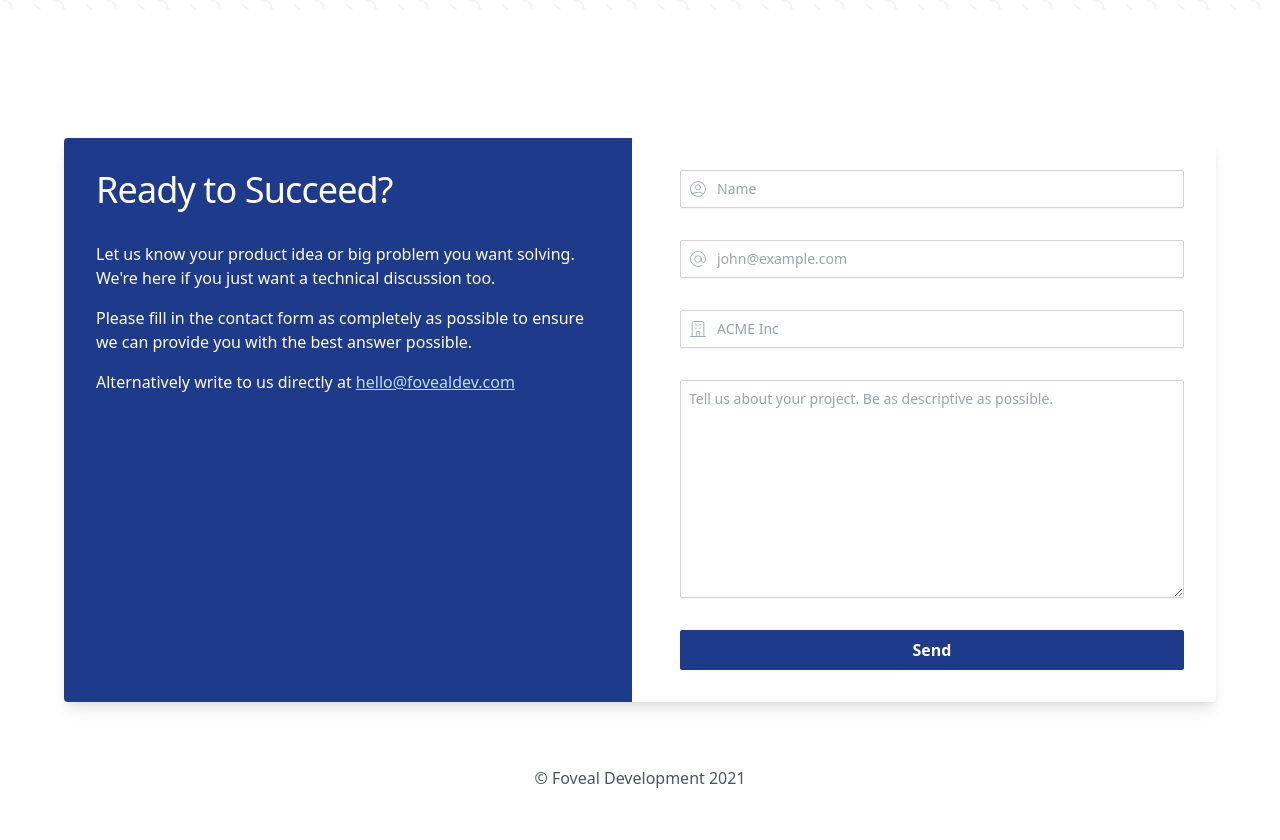
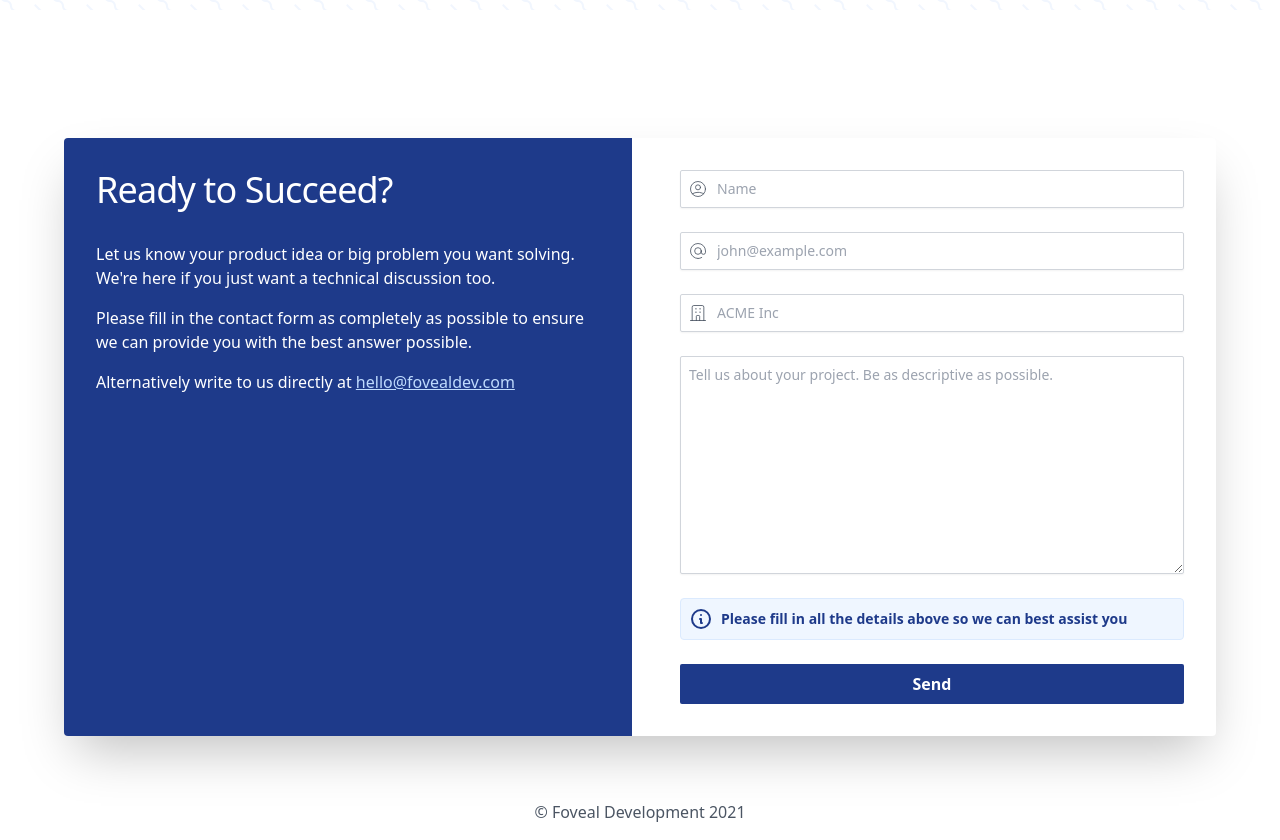
Before and after one commit to ingalless/website, a Next.js app: page / in a window 1280 px wide. Shown: the part 1200-2040 px from the top of the page. Before the commit the page ends 2006 px from the top, so only its background shows below. Built offline with nearby package versions, Linux system fonts and the light colour scheme; no server answers.

Commit message:
Finish contact form

```diff
--- a/components/contact.tsx
+++ b/components/contact.tsx
@@ -1,10 +1,33 @@
 import Form, { Field, useForm } from "rc-field-form";
-import { Email, User, Company } from "../svg";
-
+import { Email, User, Company, Info, Error, Success } from "../svg";
+import axios from "axios";
+import { useState } from "react";
+interface FormValues {
+  name?: string;
+  email?: string;
+  company?: string;
+  about?: string;
+}
+type FormState = "success" | "error";
 export default function Contact() {
-  const [form] = useForm();
+  const [form] = useForm<FormValues>();
+  const [submissionState, setSubmissionState] = useState<FormState>();
+  const submit = async () => {
+    try {
+      const values = await form.getFieldsValue();
+      await axios.post("/api/contact", values);
+      setSubmissionState("success");
+    } catch (error) {
+      setSubmissionState("error");
+      if (error.response) {
+        console.error("Form failed to submit");
+      } else {
+        console.error(error);
+      }
+    }
+  };
   return (
-    <div className="grid grid-cols-1 md:grid-cols-2 gap-x-4 bg-white rounded shadow-lg border-separate overflow-hidden">
+    <div className="grid grid-cols-1 md:grid-cols-2 gap-x-4 bg-white rounded shadow-2xl border-separate overflow-hidden">
       <div className="space-y-4 bg-blue-900 text-white p-8">
         <h2 className="text-4xl tracking-tight font-medium text-left pb-4">
           Ready to Succeed?
@@ -27,60 +50,89 @@ export default function Contact() {
           </a>
         </p>
       </div>
-      <Form form={form} className="flex flex-col space-y-8 p-8">
+      <Form form={form} className="flex flex-col space-y-6 p-8">
+        <>
           <Field name="name">
-          <Input icon={<User />} placeholder="Name" type="text" name="name" />
+            <Input icon={<User />} placeholder="Name" type="text" />
           </Field>
           <Field name="email">
             <Input
               icon={<Email />}
               type="email"
-            name="email"
               placeholder="john@example.com"
             />
           </Field>
-        <Field>
-          <Input
-            icon={<Company />}
-            type="text"
-            name="company"
-            placeholder="ACME Inc"
-          />
+          <Field name="company">
+            <Input icon={<Company />} type="text" placeholder="ACME Inc" />
           </Field>
+          <Field name="about">
             <TextArea
               name="about"
               placeholder="Tell us about your project. Be as descriptive as possible."
             />
-        <button className="rounded-sm bg-blue-900 hover:bg-blue-800 transition-colors text-white px-4 py-2 font-bold">
+          </Field>
+          {submissionState === undefined && <InfoBox />}
+          {submissionState === "success" && <SuccessBox />}
+          {submissionState === "error" && <ErrorBox />}
+          <button
+            onClick={submit}
+            className="rounded-sm bg-blue-900 hover:bg-blue-800 transition-colors text-white px-4 py-2 font-bold"
+          >
             Send
           </button>
+        </>
       </Form>
     </div>
   );
 }
 
+const SuccessBox = () => (
+  <div className="border p-2 flex place-items-center space-x-2 border-green-100 bg-green-50 text-green-900 font-semibold rounded text-sm">
+    <Success />
+    <p>We've got your email! We will be in touch shortly.</p>
+  </div>
+);
+const ErrorBox = () => (
+  <div className="border p-2 flex place-items-center space-x-2 border-red-200 bg-red-100 text-red-900 font-semibold rounded text-sm">
+    <Error />
+    <p>Please make sure all the above fields are filled in correctly</p>
+  </div>
+);
+const InfoBox = () => (
+  <div className="border p-2 flex place-items-center space-x-2 border-blue-100 bg-blue-50 text-blue-900 font-semibold rounded text-sm">
+    <Info />
+    <p>Please fill in all the details above so we can best assist you</p>
+  </div>
+);
+
 interface InputProps {
   type: "text" | "email";
-  name: string;
   placeholder?: string;
   icon?: React.ReactNode;
+  value?: string;
 }
-const Input = ({ type, name, placeholder, icon }: InputProps) => {
+const Input = ({
+  type,
+  placeholder,
+  icon,
+  value = "",
+  ...props
+}: InputProps) => {
   return (
-    <div className="relative text-gray-400 focus-within:text-gray-600">
+    <div className="relative text-gray-600">
       {icon && (
         <div className="absolute inset-y-0 left-0 flex items-center pl-2 pointer-events-none">
           {icon}
         </div>
       )}
       <input
+        value={value}
+        {...props}
         placeholder={placeholder}
-        name={name}
-        id={name}
         type={type}
         className={`block ${
           icon ? "pl-9" : ""
-        } transition-colors focus:outline-none p-2 focus:shadow-inner shadow-sm focus:border-blue-900 w-full sm:text-sm border border-gray-300 rounded-sm`}
+        } transition-colors focus:outline-none p-2 focus:shadow-inner shadow-sm w-full sm:text-sm border rounded-sm border-gray-300 focus:border-blue-900`}
       />
     </div>
   );
@@ -89,16 +141,24 @@ const Input = ({ type, name, placeholder, icon }: InputProps) => {
 interface TextAreaProps {
   name: string;
   placeholder?: string;
+  value?: string;
 }
-const TextArea = ({ name, placeholder }: TextAreaProps) => {
+const TextArea = ({
+  name,
+  placeholder,
+  value = "",
+  ...props
+}: TextAreaProps) => {
   return (
     <textarea
-      className="transition-colors p-2 focus:shadow-inner shadow-sm focus:outline-none focus:border-blue-900 mt-1 block w-full sm:text-sm border border-gray-300 rounded-sm"
+      className="text-gray-600 transition-colors p-2 focus:shadow-inner shadow-sm focus:outline-none focus:border-blue-900 mt-1 block w-full sm:text-sm border border-gray-300 rounded-sm"
       placeholder={placeholder}
       name={name}
       id={name}
       cols={30}
       rows={10}
+      value={value}
+      {...props}
     ></textarea>
   );
 };
--- a/package.json
+++ b/package.json
@@ -8,7 +8,9 @@
   },
   "dependencies": {
     "autoprefixer": "^10.1.0",
+    "axios": "^0.21.1",
     "next": "latest",
+    "nodemailer": "^6.4.17",
     "postcss": "^8.2.2",
     "rc-field-form": "^1.17.3",
     "react": "^17.0.1",
--- /dev/null
+++ b/pages/api/contact.ts
@@ -0,0 +1,91 @@
+import type { NextApiRequest, NextApiResponse } from "next";
+import nodemailer from "nodemailer";
+
+const confirmationMessage = (name: string) => `Hey ${name}
+
+Here's a quick email to let you know we received your contact request. We will be in touch soon to discuss your project.
+
+Kind regards,
+
+Jonny Ingall
+Foveal Development
+https://foveal.dev
+`;
+
+interface ContactDetails {
+  name: string;
+  email: string;
+  company: string;
+  about: string;
+}
+const messageToMe = ({
+  name,
+  email,
+  company,
+  about,
+}: ContactDetails) => `Request for Contact from ${name}
+
+Name: ${name}
+Email: ${email}
+Company: ${company}
+About:
+${about}
+
+Sent from https://fovealdev.com
+`;
+
+const { MAIL_HOST, MAIL_PORT, MAIL_USER, MAIL_PASSWORD } = process.env;
+
+export default (req: NextApiRequest, res: NextApiResponse) => {
+  const data = req.body;
+  if (!data.name) {
+    return res.status(422).end();
+  }
+  if (!data.email) {
+    return res.status(422).end();
+  }
+  if (!data.company) {
+    return res.status(422).end();
+  }
+  if (!data.about) {
+    return res.status(422).end();
+  }
+  const transporter = nodemailer.createTransport({
+    host: MAIL_HOST,
+    port: MAIL_PORT,
+    secure: true,
+    auth: {
+      user: MAIL_USER,
+      pass: MAIL_PASSWORD,
+    },
+  });
+  transporter.verify((error, success) => {
+    if (error) {
+      console.log(error);
+    }
+  });
+
+  const customerEmail = {
+    from: "Foveal Development <dev@fovealdev.com>",
+    to: data.email,
+    subject: "Your recent contact request - Foveal Development",
+    text: confirmationMessage(data.name),
+  };
+  const emailToMe = {
+    from: "Contact Us Form <dev@fovealdev.com>",
+    to: "hello@fovealdev.com",
+    subject: `Contact Us Request - ${data.name}`,
+    text: messageToMe(data),
+  };
+  transporter.sendMail(customerEmail, (error) => {
+    if (error) {
+      console.error("Failed to send to customer", error);
+    }
+  });
+  transporter.sendMail(emailToMe, (error) => {
+    if (error) {
+      console.error("Failed to send to me", error);
+    }
+  });
+  res.status(200).end();
+};
--- a/pages/api/log.ts
+++ /dev/null
@@ -1,9 +0,0 @@
-import type { NextApiRequest, NextApiResponse } from "next";
-
-export default (req: NextApiRequest, res: NextApiResponse) => {
-  const data = {
-    ...JSON.parse(req.body),
-  };
-  console.log(JSON.parse(req.body));
-  res.status(200).end();
-};
--- a/pages/index.tsx
+++ b/pages/index.tsx
@@ -1,15 +1,10 @@
 import Link from "next/link";
-import { useEffect } from "react";
-import { logEvent } from "../analytics";
 import Contact from "../components/contact";
 import Layout from "../components/layout";
 import Nav from "../components/nav";
 import { LandingIllustration } from "../svg";
 
 export default function IndexPage() {
-  useEffect(() => {
-    logEvent({ page: "Home", type: "VISIT" });
-  }, []);
   return (
     <Layout
       title="Foveal Development - Bespoke Web Development"
--- a/svg/index.tsx
+++ b/svg/index.tsx
@@ -96,6 +96,23 @@ const LandingIllustration = () => (
   </svg>
 );
 
+const Info = () => (
+  <svg
+    className="w-6 h-6"
+    xmlns="http://www.w3.org/2000/svg"
+    fill="none"
+    viewBox="0 0 24 24"
+    stroke="currentColor"
+  >
+    <path
+      strokeLinecap="round"
+      strokeLinejoin="round"
+      strokeWidth={2}
+      d="M13 16h-1v-4h-1m1-4h.01M21 12a9 9 0 11-18 0 9 9 0 0118 0z"
+    />
+  </svg>
+);
+
 const User = () => (
   <svg
     className="w-5 h-5"
@@ -130,6 +147,40 @@ const Email = () => (
   </svg>
 );
 
+const Success = () => (
+  <svg
+    className="w-6 h-6"
+    xmlns="http://www.w3.org/2000/svg"
+    fill="none"
+    viewBox="0 0 24 24"
+    stroke="currentColor"
+  >
+    <path
+      strokeLinecap="round"
+      strokeLinejoin="round"
+      strokeWidth={2}
+      d="M9 12l2 2 4-4m6 2a9 9 0 11-18 0 9 9 0 0118 0z"
+    />
+  </svg>
+);
+
+const Error = () => (
+  <svg
+    className="w-6 h-6"
+    xmlns="http://www.w3.org/2000/svg"
+    fill="none"
+    viewBox="0 0 24 24"
+    stroke="currentColor"
+  >
+    <path
+      strokeLinecap="round"
+      strokeLinejoin="round"
+      strokeWidth={2}
+      d="M12 9v2m0 4h.01m-6.938 4h13.856c1.54 0 2.502-1.667 1.732-3L13.732 4c-.77-1.333-2.694-1.333-3.464 0L3.34 16c-.77 1.333.192 3 1.732 3z"
+    />
+  </svg>
+);
+
 const Company = () => (
   <svg
     className="w-5 h-5"
@@ -147,4 +198,4 @@ const Company = () => (
   </svg>
 );
 
-export { LandingIllustration, User, Email, Company };
+export { LandingIllustration, User, Email, Company, Info, Success, Error };
```
Also changed, not shown: 2 other files (tests, documents, lock files or other folders). Lines whose indentation alone changed are shown as unchanged.
